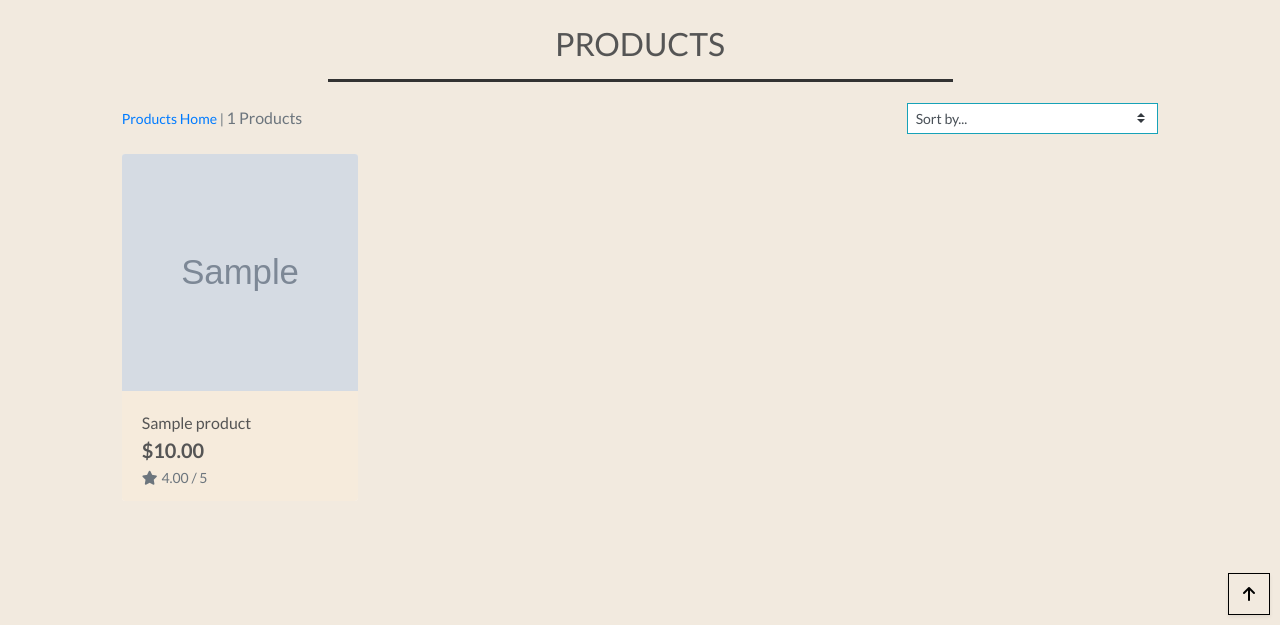
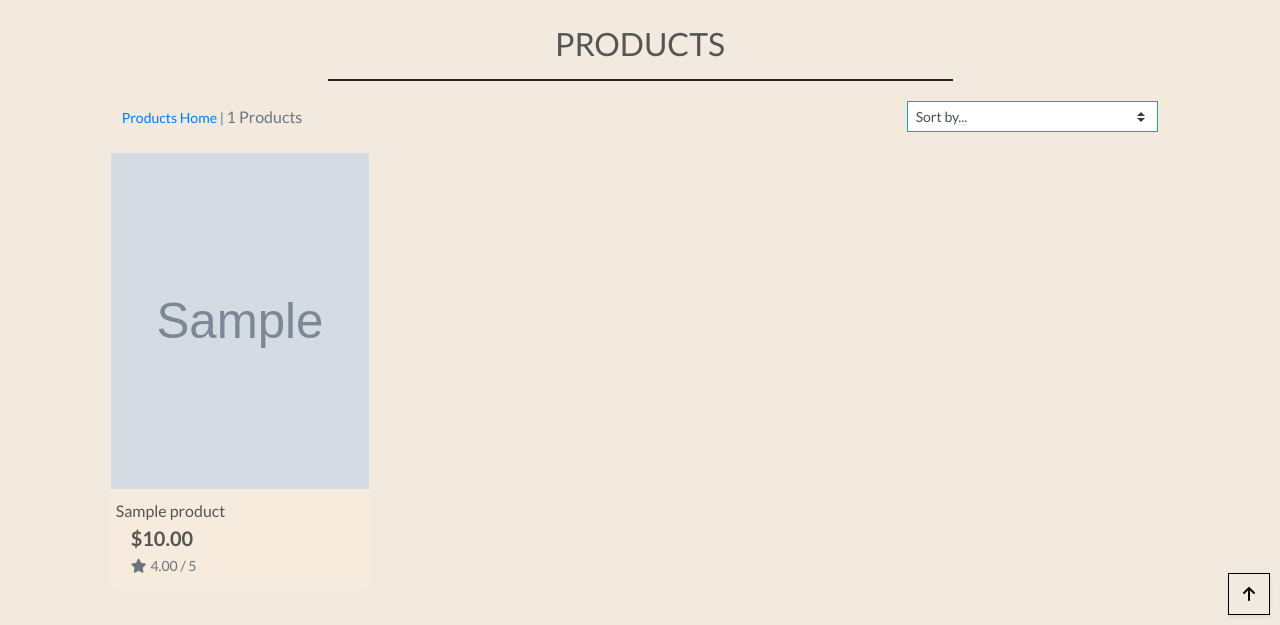
Before and after one commit to SimonMoynihan33/KVRN-Apparel, a Django app: page /products/ in a window 1280 px wide. Shown: the part 175-800 px from the top of the page. Run offline with Django 5.2, Linux system fonts and the light colour scheme; data comes from the database, SQL or seed files in the repository; tables that the repository leaves empty hold one stand-in row (values such as "Sample post"); grey boxes marked "Sample" are stand-in pictures; parts of the project's set-up code (start-up, migrations or seed data) failed here and were passed over; some libraries are stand-ins or nearby versions.

Commit message:
Change product image sizes and styles

```diff
--- a/products/templates/products/products.html
+++ b/products/templates/products/products.html
@@ -50,9 +50,9 @@
                     </p>
                 </div>
             </div>
-            <div class="row">
+            <div class="row custom-no-gutters">
                 {% for product in products %}
-                <div class="col-sm-6 col-md-6 col-lg-4 col-xl-3">
+                <div class="col-6 col-md-4 col-lg-3 px-1">
                     <div class="card h-100 border-0">
                         <div class="image-container">
                             {% if product.image %}
@@ -94,26 +94,6 @@
                         </div>
                     </div>
                 </div>
-                {% if forloop.counter|divisibleby:1 %}
-                <div class="col-12 d-sm-none mb-5">
-                    <hr>
-                </div>
-                {% endif %}
-                {% if forloop.counter|divisibleby:2 %}
-                <div class="col-12 d-none d-sm-block d-md-block d-lg-none mb-5">
-                    <hr>
-                </div>
-                {% endif %}
-                {% if forloop.counter|divisibleby:3 %}
-                <div class="col-12 d-none d-lg-block d-xl-none mb-5">
-                    <hr>
-                </div>
-                {% endif %}
-                {% if forloop.counter|divisibleby:4 %}
-                <div class="col-12 d-none d-xl-block mb-5">
-                    <hr>
-                </div>
-                {% endif %}
                 {% endfor %}
             </div>
         </div>
--- a/static/css/base.css
+++ b/static/css/base.css
@@ -103,16 +103,23 @@ nav {
     background-color: #f2eadf;
 }
 
+/* Background of nav dropdowns */
+.dropdown-item,
+.dropdown-menu {
+    background-color: #f2eadf;
+}
+
 .collapse {
     margin-top: 10px;
 }
 
 hr {
     border: none;
-    height: 3px;
-    background-color: #333;
+    height: 1.5px;
+    background-color: rgba(0, 0, 0, 0.85);
 }
 
+/* General Style for Beige Background */
 .bg-beige {
     background-color: #f6ebdc;
 }
@@ -120,7 +127,7 @@ hr {
 /* Product Images */
 .image-container {
     width: 100%;
-    padding-top: 100%; /* This creates a 1:1 aspect ratio */
+    padding-top: 130%; /* This creates a 1:1 aspect ratio */
     position: relative;
     overflow: hidden;
 }
@@ -138,6 +145,18 @@ hr {
     padding-top: 0px;
 }
 
+/* Custom column class to ensure minimal space between images */
+.col-6, .col-md-4, .col-lg-3 {
+    padding-left: 2px;
+    padding-right: 2px;
+}
+
+/* Custom body class to avoid extra bottom padding */
+.card-body {
+    padding: 10px 5px;
+}
+
+/* Banner Styles */
 .banner-container {
     width: 100%;
     overflow: hidden;
@@ -157,6 +176,7 @@ hr {
     text-overflow: ellipsis;  /* Ensures text gets cut off and doesn't wrap */
 }
 
+/* Hero Text */
 .text-background {
     background-color: rgba(0, 0, 0, 0.85);
     padding: 20px 25px;
```
